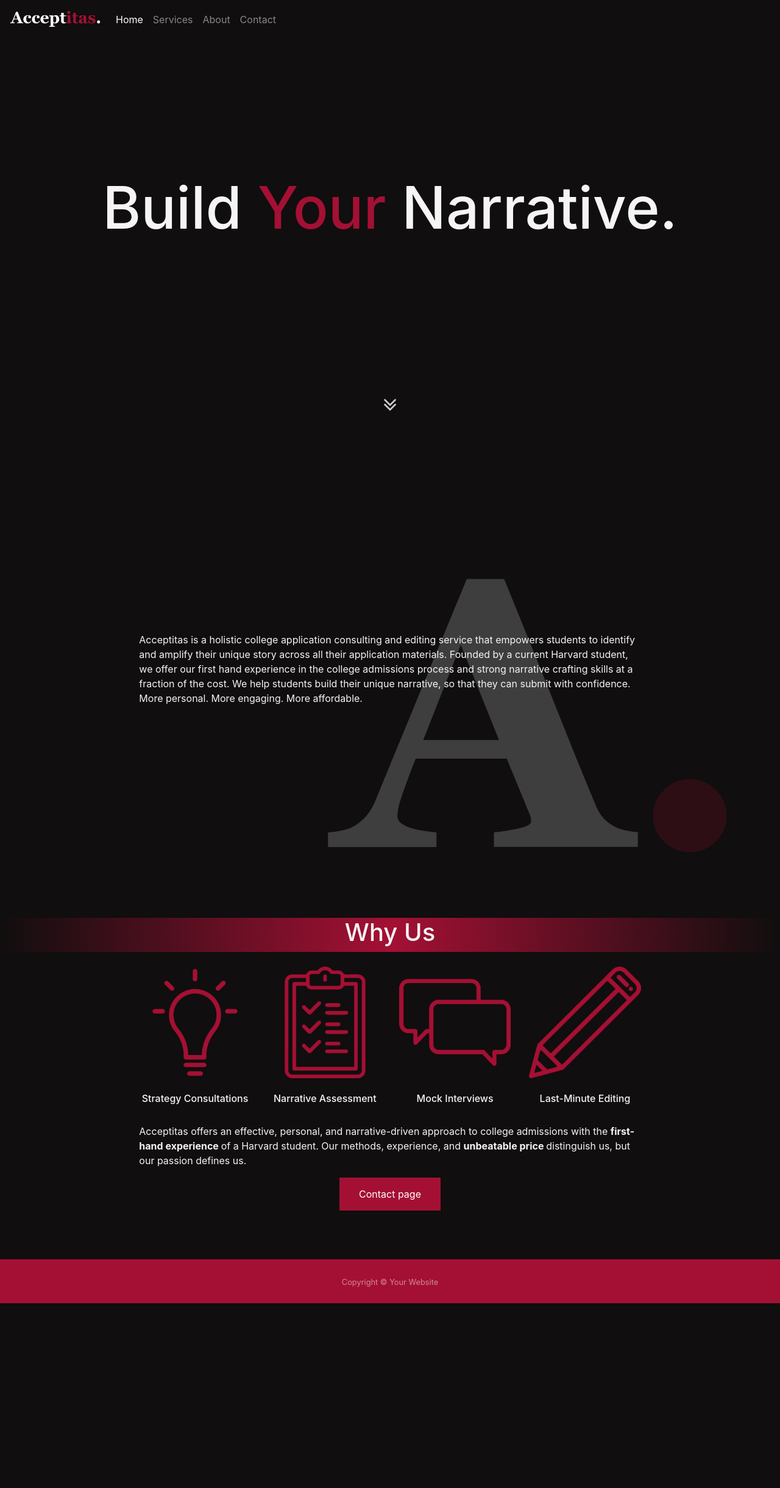
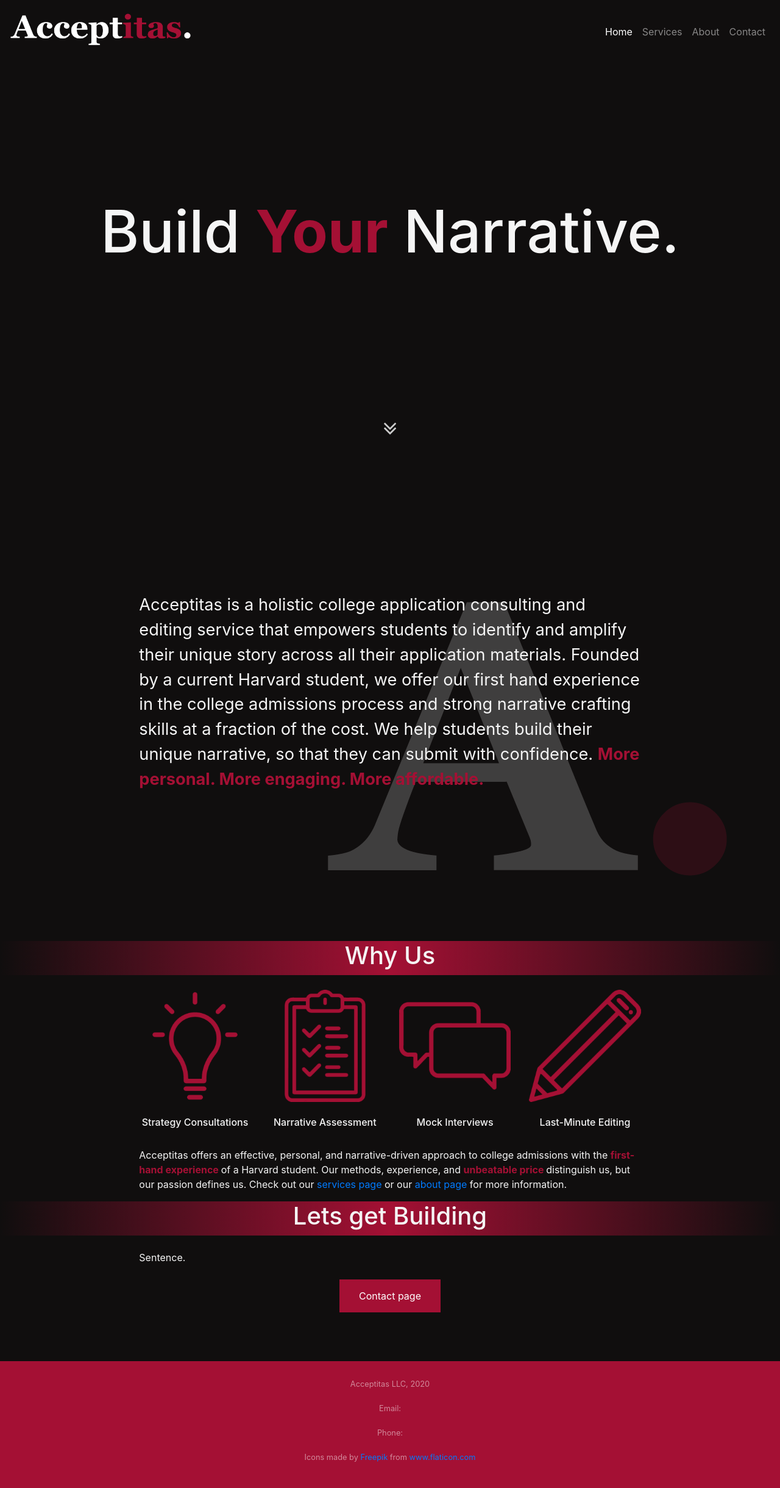
Before and after one commit to MrZmann/acceptitas, a PHP site: page / in a window 1280 px wide. Shown: the whole page at 61% size. Before the commit the page ends 2137 px from the top, so only its background shows below. Run offline with PHP 8.4, Linux system fonts and the light colour scheme.

Commit message:
home page edits

```diff
--- a/css/styles.css
+++ b/css/styles.css
@@ -12,6 +12,12 @@
   background-color: var(--black);
   color: var(--white);
 }
+
+.highlight {
+  color: var(--red);
+  font-weight: bold;
+}
+
 nav {
   /* background-color: var(--purple); */
   color: var(--white);
@@ -28,6 +34,7 @@
 #elevatorPitch {
   justify-self: center;
   align-self: center;
+  font-size: 1.7em;
 }
 button {
   padding: 5px;
--- a/index.html
+++ b/index.html
@@ -24,7 +24,7 @@
     <!-- Navbar -->
     <nav class="navbar navbar-expand-sm navbar-dark">
       <a class="navbar-brand" href="index.html">
-        <img src="images/clear_logo.png" style="width: 150px;" />
+        <img src="images/clear_logo.png" style="width: 300px;" />
       </a>
       <button
         class="navbar-toggler"
@@ -38,7 +38,7 @@
         <span class="navbar-toggler-icon"></span>
       </button>
       <div class="collapse navbar-collapse" id="navbarNav">
-        <ul class="navbar-nav">
+        <ul class="navbar-nav ml-auto">
           <li class="nav-item active">
             <a class="nav-link" href="index.html"
               >Home <span class="sr-only">(current)</span></a
@@ -62,7 +62,7 @@
       <div class="row" style="height: 70vh;">
         <div class="col my-auto text-center">
           <h1 id="opening">
-            Build <span style="color: var(--red)">Your</span> Narrative.
+            Build <span class="highlight">Your</span> Narrative.
           </h1>
         </div>
       </div>
@@ -76,7 +76,7 @@
       <div class="row" style="height: 100vh; background-image: url(images/icon_bg.png); background-position: right -5em bottom -17em; background-repeat: no-repeat;">
         <div class="col-md-8 offset-md-2 d-flex align-content-center flex-wrap" id="pitch">
           <p id="elevatorPitch" style="opacity: 0;">
-          Acceptitas is a holistic college application consulting and editing service that empowers students to identify and amplify their unique story across all their application materials. Founded by a current Harvard student, we offer our first hand experience in the college admissions process and strong narrative crafting skills at a fraction of the cost. We help students build their unique narrative, so that they can submit with confidence. More personal. More engaging. More affordable.
+          Acceptitas is a holistic college application consulting and editing service that empowers students to identify and amplify their unique story across all their application materials. Founded by a current Harvard student, we offer our first hand experience in the college admissions process and strong narrative crafting skills at a fraction of the cost. We help students build their unique narrative, so that they can submit with confidence. <span class="highlight">More personal. More engaging. More affordable. </span>
           </p>
         </div>
       </div>
@@ -113,9 +113,28 @@
       &nbsp;
       <div class="row">
         <div class="col-md-8 offset-md-2">
-          <p> Acceptitas offers an effective, personal, and narrative-driven approach to college admissions with the <span style="font-weight:bold"> first-hand experience </span> of a Harvard student. Our methods, experience, and <span style="font-weight: bold"> unbeatable price </span> distinguish us, but our passion defines us. </p>
+          <p> Acceptitas offers an effective, personal, and narrative-driven approach
+              to college admissions with the <span class="highlight"> first-hand
+              experience </span> of a Harvard student. Our methods, experience,
+              and <span class="highlight"> unbeatable price </span> distinguish us,
+              but our passion defines us. Check out our <a href="services.html">services page</a>
+              or our <a href="about.html">about page</a> for more information.</p>
         </div>
       </div>
+
+       <!-- Why us -->
+       <div class="row band">
+        <div class="col my-auto text-center">
+          <h1>Lets get Building</h1>
+        </div>
+      </div>
+      <br>
+      <div class="row">
+        <div class="col-md-8 offset-md-2">
+            Sentence.
+        </div>
+      </div>
+      &nbsp;
       <!-- Call to Action -->
       <div class="row">
         <div class="col d-flex justify-content-center">
@@ -129,7 +148,24 @@
     <!-- Footer -->
     <footer id="sticky-footer" class="py-4 text-white-50">
       <div class="container text-center">
-        <small>Copyright &copy; Your Website</small>
+        <p>
+          <small>Acceptitas LLC, 2020</small>
+        </p>
+        <p>
+          <small>
+            Email:
+          </small>
+        </p>
+        <p>
+          <small>
+            Phone:
+          </small>
+        </p>
+        <p>
+          <small>
+            Icons made by <a href="https://www.flaticon.com/authors/freepik" title="Freepik">Freepik</a> from <a href="https://www.flaticon.com/" title="Flaticon"> www.flaticon.com</a>
+          </small>
+        </p>
       </div>
     </footer>
 
```
